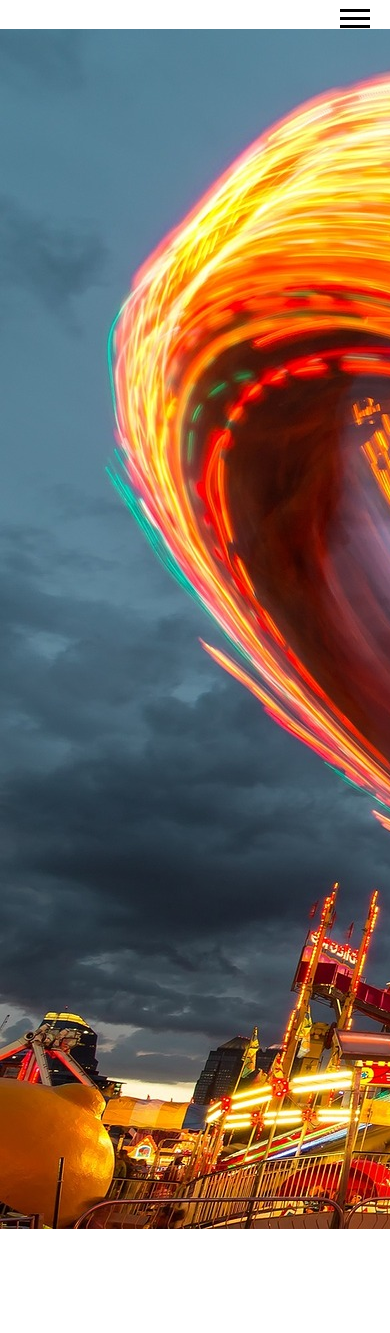
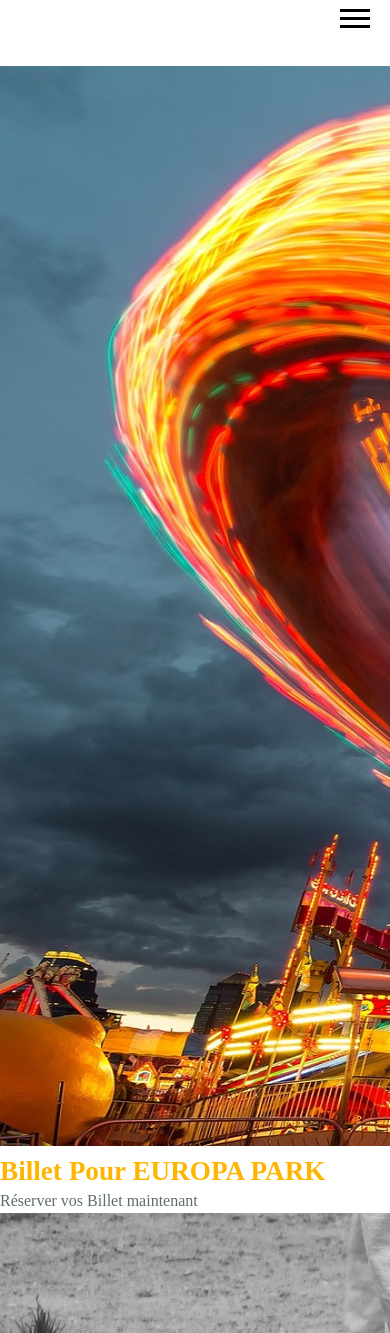
Before and after one commit to Teol55/comite, a Symfony app: template templates/comite/index.html.twig in a window 390 px wide; the page is wider, and only the part inside the window is pictured. Shown: the part 311-1644 px from the top of that part. Run offline with Twig, Linux system fonts and the light colour scheme; the template is opened without the code that fills it, so the values that code supplies are empty; style sheets or scripts are compiled from the project's sources; some libraries are stand-ins or nearby versions; grey boxes are pictures that could not be loaded.

Commit message:
entity Article with front slider for exemple

```diff
--- a/templates/comite/index.html.twig
+++ b/templates/comite/index.html.twig
@@ -9,7 +9,48 @@
 {% block body %}
     <div class="container">
         <div class="row">
-            <div class="col-lg-10 offre-img"><img class="img-fluid" src="{{ asset('build/images/fairground.jpg') }}">
+            <div class="col-lg-10 recduction-img">
+
+            <div id="carouselExampleIndicators" class="carousel slide" data-ride="carousel">
+                <ol class="carousel-indicators">
+                    <li data-target="#carouselExampleIndicators" data-slide-to="0" class="active"></li>
+                    <li data-target="#carouselExampleIndicators" data-slide-to="1"></li>
+                    <li data-target="#carouselExampleIndicators" data-slide-to="2"></li>
+                </ol>
+                <div class="carousel-inner">
+                    <div class="carousel-item active">
+                        <img class="d-block w-100" src="{{ asset('build/images/fairground.jpg') }}" alt="First slide">
+                        <div class="carousel-caption d-none d-md-block">
+                            <h1>Billet Pour EUROPA PARK</h1>
+                            <p>Réserver vos Billet maintenant</p>
+                        </div>
+                    </div>
+                    <div class="carousel-item">
+                        <img class="d-block w-100" src="{{ asset('build/images/petanque.jpg') }}" alt="Second slide">
+                        <div class="carousel-caption d-none d-md-block">
+                            <h1>Concour de Pétanque</h1>
+                            <p>On fait une partie?</p>
+                        </div>
+                    </div>
+                    <div class="carousel-item">
+                        <img class="d-block w-100" src="{{ asset('build/images/eiffel-tower.jpg') }}" alt="Third slide">
+                        <div class="carousel-caption d-none d-md-block">
+                            <h1>Voyage à Paris</h1>
+                            <p>On va vous faire découvrir Paris</p>
+                        </div>
+                    </div>
+                </div>
+                <a class="carousel-control-prev" href="#carouselExampleIndicators" role="button" data-slide="prev">
+                    <span class="carousel-control-prev-icon" aria-hidden="true"></span>
+                    <span class="sr-only">Previous</span>
+                </a>
+                <a class="carousel-control-next" href="#carouselExampleIndicators" role="button" data-slide="next">
+                    <span class="carousel-control-next-icon" aria-hidden="true"></span>
+                    <span class="sr-only">Next</span>
+                </a>
+            </div>
+
+
 
             </div>
             <div class="col-lg-2 recduction-img"><img class="img-fluid" src="{{ asset('build/images/ten-percent-off.png') }}"></div>
--- a/templates/comite/navigation.html.twig
+++ b/templates/comite/navigation.html.twig
@@ -19,6 +19,7 @@
     <div class="menu__text col-md-6">
         <a href="{{ path('app_homepage') }}">Accueil</a>
         <a href="{{ path('app_logout') }}">Se Déconnecter</a>
+        <a href="{{ path('app_articles', {slug: 'lol'}) }}">Article</a>
 
     </div>
         <div class="contact col-md-6">
```
Also changed, not shown: assets/css/components/hompage.scss (+19 -0 lines), src/Service/MarkdownHelper.php (added, +49 -0 lines), assets/images/fairground.jpg.
